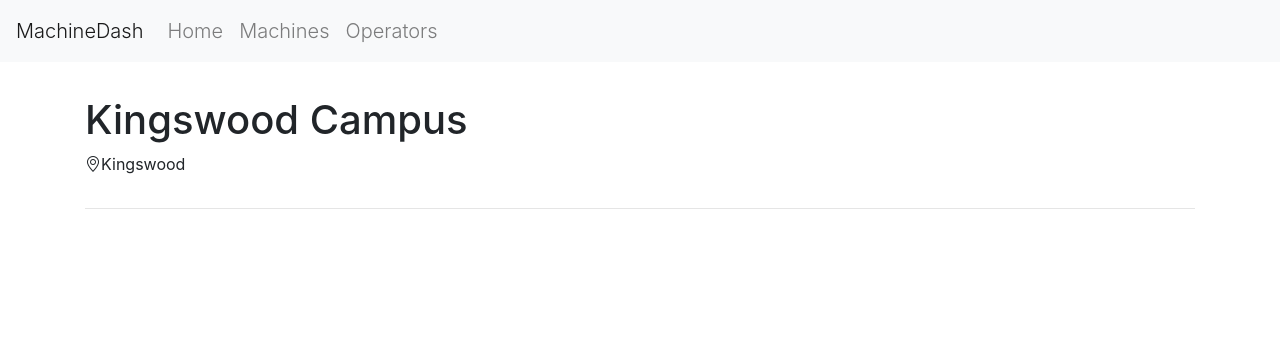
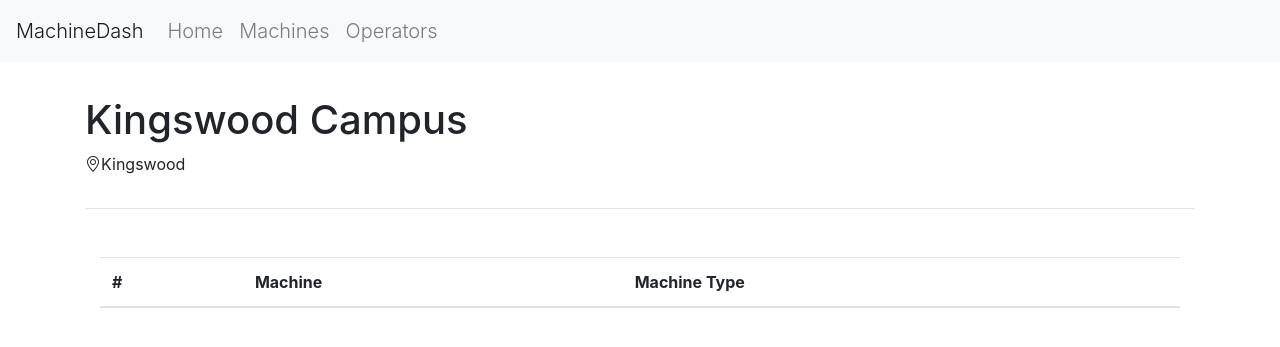
Before and after one commit to wsu-tss/machine_dashboard, a Jekyll site: the page built from collections/_locations/kwd.md, in a window 1280 px wide. Shown: the top 347 px of the page. Built offline with Jekyll 4.4.1, drawn with Linux system fonts in a browser that asks for light colours; nearby versions of some CDN libraries.

Commit message:
table added

```diff
--- a/_layouts/location.html
+++ b/_layouts/location.html
@@ -15,6 +15,19 @@ layout: default
     <ol id="machines">
 
     </ol>
+
+    <table class="table" id="machineList">
+        <thead>
+            <tr>
+                <th>#</th>
+                <th>Machine</th>
+                <th>Machine Type</th>
+            </tr>
+        </thead>
+        <tbody>
+
+        </tbody>
+    </table>
 </div>
 
 <script type="text/javascript" charset="utf-8">
@@ -42,7 +55,7 @@ layout: default
             console.log(locations)
 
             // iterating over the locations
-            for(let i = 0; i < locations.length; i++){
+            for (let i = 0; i < locations.length; i++){
                 let siteName = locations[i].getElementsByTagName("name")[0].firstChild.nodeValue;
 
                 // Checking if the site name is the same as the page (i.e. Only machines from Kingswood campus for Kingswood page)
```
Also changed, not shown: other parts of _layouts/location.html (+11 -0 lines).
